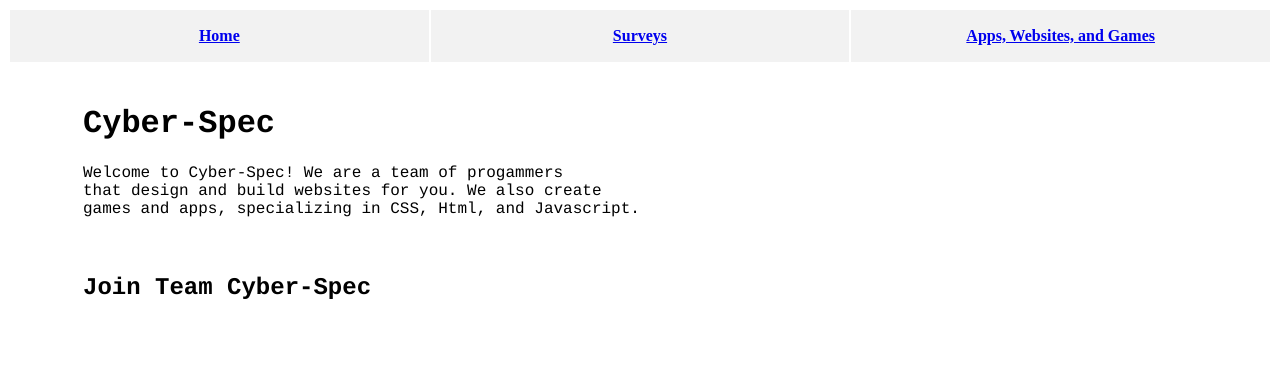
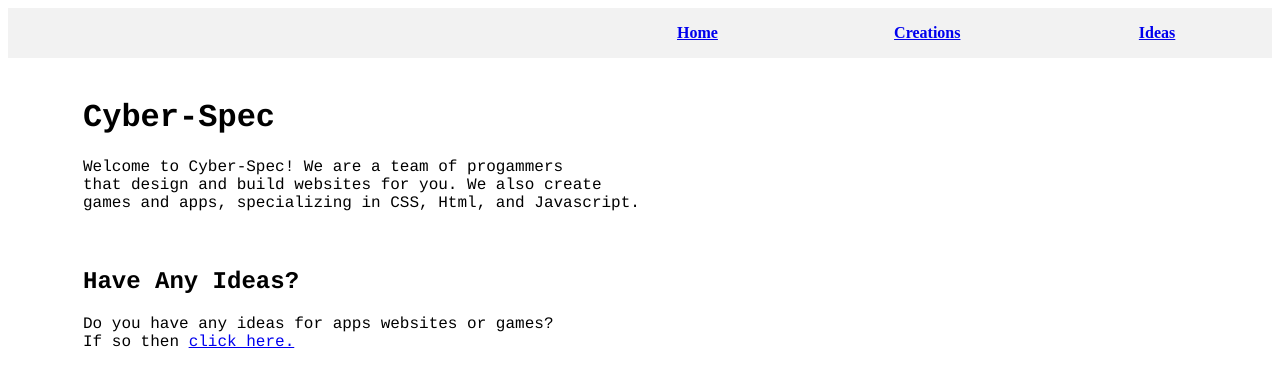
Before and after one commit to LilKalebFTW/cyber-spec, a plain HTML site: page index.html in a window 1280 px wide. Shown: the top 386 px of the page. Drawn offline with Linux system fonts and the light colour scheme.

Commit message:
Update index.html

```diff
--- a/index.html
+++ b/index.html
@@ -7,10 +7,18 @@
 </head>
 <body>
   <style>
-    th, a.tha {
+
+    th.headerlinks, td.headernohover, table.headertable {
       background-color: #f2f2f2;
-      color: red;
+      color: black;
+      margin: 0;
+      border: 0;
+      padding: 0;
+      border-spacing: 0;
+
     }
+
+
 
     th:hover, a:hover {
       background-color: gray;
@@ -45,16 +53,18 @@
 
   </style>
 
-  <table width=100%>
+  <table width=100% class=headertable>
     <tr>
-      <th width=25% height=50px>
+      <td width=25% height=50px class=headernohover>
+      </td>
+      <th width=10% height=50px class=headerlinks>
         <a href="#home">Home</a>
       </th>
-      <th width=25%>
-        <a href="#surveys">Surveys</a>
+      <th width=10% class=headerlinks>
+        <a href="#surveys">Creations</a>
       </th>
-      <th width=25%>
-        <a href="#quizzes">Apps, Websites, and Games</a>
+      <th width=10% class=headerlinks>
+        <a href="#quizzes">Ideas</a>
       </th>
     </tr>
   </table>
@@ -64,6 +74,8 @@
   <br>
   <br>
   <br>
-  <h2>Join Team Cyber-Spec
+  <h2>Have Any Ideas?</h2>
+  <p>Do you have any ideas for apps websites or games?<br>
+    If so then <a href="cyber-spec.com/ideas.html">click here.</a>
 </body>
 </html>
```
